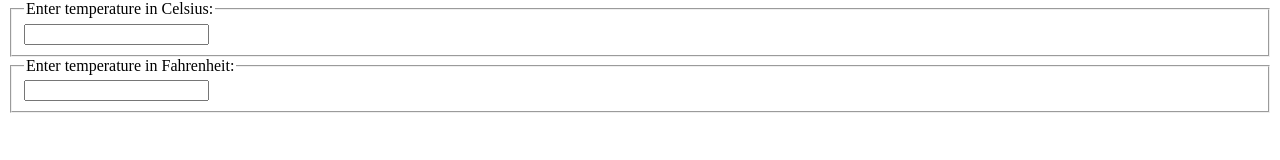
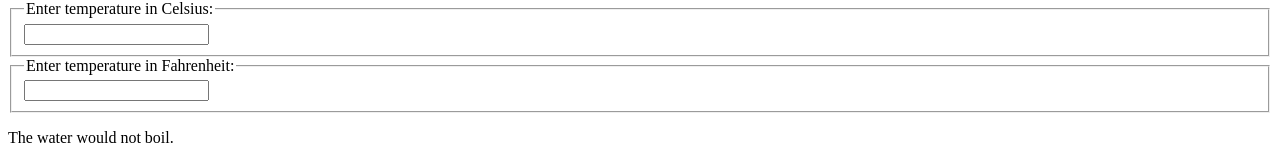
Before and after one commit to quantum93/react-tutorial, a React (Create React App) app: page / in a window 1280 px wide. Shown: the part 1820-1980 px from the top of the page. Before the commit the page ends 1941 px from the top, so only its background shows below. Built offline with nearby package versions, Linux system fonts and the light colour scheme.

Commit message:
It shows how to do lifting state up

```diff
--- a/src/Calculator.js
+++ b/src/Calculator.js
@@ -1,19 +1,62 @@
 import React from 'react';
 import TemperatureInput from './TemperatureInput';
 
+function toCelsius(fahrenheit) {
+  return (fahrenheit -32) * 5 /9;
+}
+
+function toFahrenheit(celsius) {
+  return (celsius * 9 / 5) +32;
+}
+
+function tryConvert(temperature, convert) {
+  const input = parseFloat(temperature);
+  if (Number.isNaN(input)) {
+    return '';
+  }
+  const output = convert(input);
+  const rounded = Math.round(output * 1000)/1000;
+  return rounded.toString();
+}
+
 class Calculator extends React.Component {
-  // BoilingVerdict(props) {
-  //   if (props.celsius >= 100) {
-  //     return <p>The water would boil.</p>;
-  //   }
-  //   return <p>The water would not boil.</p>;
-  // }
+  constructor(props) {
+    super(props);
+    this.state={temperature: '', scale: 'c'};
+  }
+
+  BoilingVerdict(props) {
+    if (props.celsius >= 100) {
+      return <p>The water would boil.</p>;
+    }
+    return <p>The water would not boil.</p>;
+  }
+
+  handleCelsiusChange = (temperature) => {
+    this.setState({scale: 'c', temperature});
+  }
+
+  handleFahrenheitChange = (temperature) => {
+    this.setState({scale: 'f', temperature});
+  }
 
   render() {
+    const scale = this.state.scale;
+    const temperature = this.state.temperature;
+    const celsius = scale === 'f' ? tryConvert(temperature, toCelsius) : temperature;
+    const fahrenheit = scale === 'c' ? tryConvert(temperature, toFahrenheit) : temperature;
     return(
       <div>
-        <TemperatureInput scale="c" />
-        <TemperatureInput scale="f" />
+        <TemperatureInput
+          scale="c"
+          temperature={celsius}
+          onTemperatureChange={this.handleCelsiusChange}/>
+        <TemperatureInput
+          scale="f"
+          temperature={fahrenheit}
+          onTemperatureChange={this.handleFahrenheitChange}/>
+        <this.BoilingVerdict
+          celsius={parseFloat(celsius)} />
       </div>
     );
   }
--- a/src/TemperatureInput.js
+++ b/src/TemperatureInput.js
@@ -5,15 +5,17 @@
 class TemperatureInput extends React.Component {
   constructor(props) {
     super(props);
-    this.state = {temperature: ''};
+    // this.state = {temperature: ''};
   }
 
   handleChange = (event) => {
-    this.setState({temperature: event.target.value});
+    // this.setState({temperature: event.target.value});
+    this.props.onTemperatureChange(event.target.value);
   }
 
   render() {
-    const temperature = this.state.temperature;
+    // const temperature = this.state.temperature;
+    const temperature = this.props.temperature;
     const scale = this.props.scale;
     return(
       <fieldset>
```
